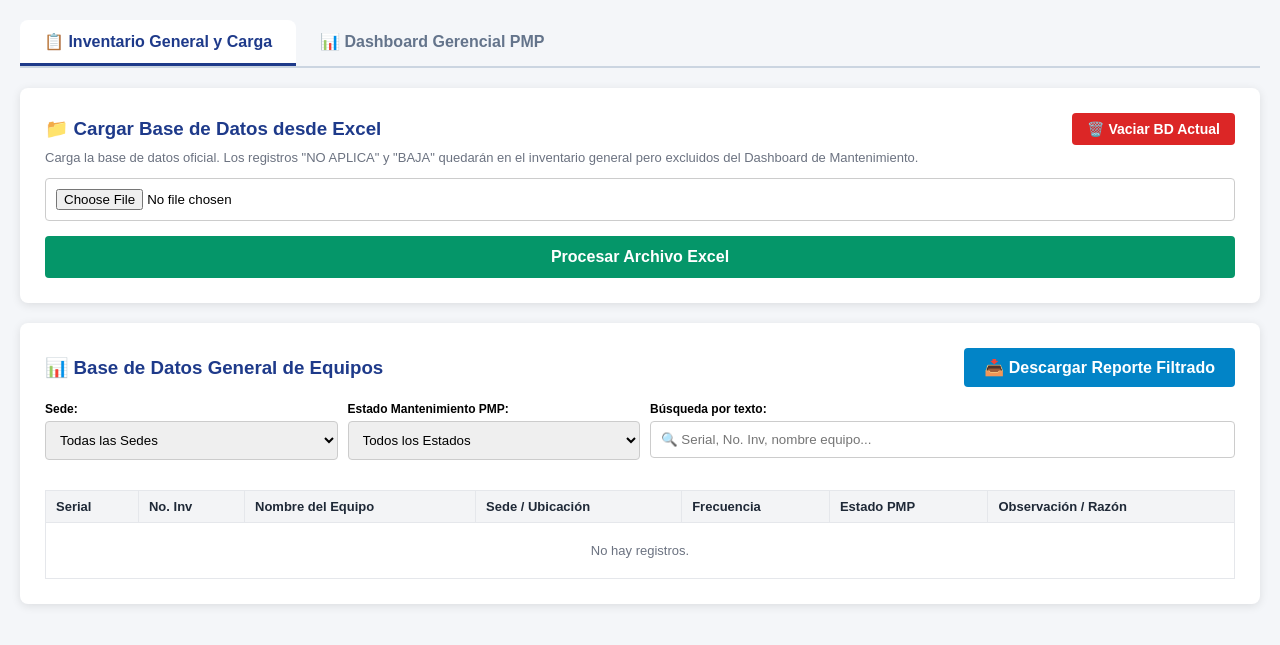
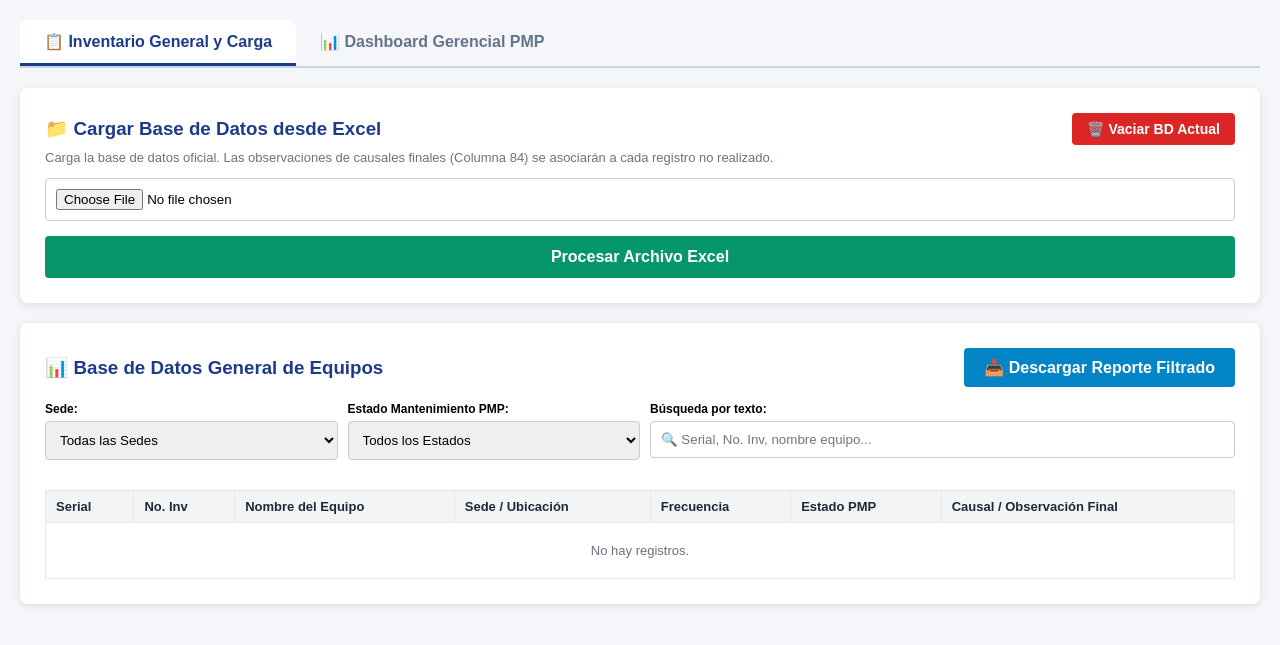
Before and after one commit to dreamsofrock08-gif/inventario-Biomedico, a Flask app: page / in a window 1280 px wide. Shown: the top 645 px of the page. Run offline with Flask 3, Linux system fonts and the light colour scheme; data that the repository does not hold is empty.

```diff
--- a/templates/index.html
+++ b/templates/index.html
@@ -54,7 +54,6 @@
         .charts-grid { display: grid; grid-template-columns: 1fr 1fr; gap: 20px; }
         @media (max-width: 768px) { .charts-grid { grid-template-columns: 1fr; } }
 
-        /* Estilos Ventana Modal Informe Ejecutivo */
         .modal { display: none; position: fixed; z-index: 1000; left: 0; top: 0; width: 100%; height: 100%; overflow: auto; background-color: rgba(0,0,0,0.6); }
         .modal-content { background-color: #fefefe; margin: 3% auto; padding: 30px; border: 1px solid #888; width: 80%; max-width: 900px; border-radius: 8px; box-shadow: 0 5px 15px rgba(0,0,0,0.3); }
         .close { color: #aaa; float: right; font-size: 28px; font-weight: bold; cursor: pointer; }
@@ -84,7 +83,7 @@
                 <h3 style="margin: 0;">📁 Cargar Base de Datos desde Excel</h3>
                 <button type="button" class="btn-danger" onclick="limpiarBaseDatos()">🗑️ Vaciar BD Actual</button>
             </div>
-            <p style="font-size: 13px; color: #6b7280; margin-top: 5px;">Carga la base de datos oficial. Los registros "NO APLICA" y "BAJA" quedarán en el inventario general pero excluidos del Dashboard de Mantenimiento.</p>
+            <p style="font-size: 13px; color: #6b7280; margin-top: 5px;">Carga la base de datos oficial. Las observaciones de causales finales (Columna 84) se asociarán a cada registro no realizado.</p>
 
             <form id="excelForm" enctype="multipart/form-data">
                 <div class="form-group">
@@ -134,7 +133,7 @@
                             <th>Sede / Ubicación</th>
                             <th>Frecuencia</th>
                             <th>Estado PMP</th>
-                            <th>Observación / Razón</th>
+                            <th>Causal / Observación Final</th>
                         </tr>
                     </thead>
                     <tbody id="tablaEquipos">
@@ -152,9 +151,14 @@
                 <h2>📈 Tablero Gerencial de Indicadores PMP</h2>
                 <button onclick="abrirModalInforme()" class="btn-informe">📄 Generar Informe Ejecutivo de Exclusiones</button>
             </div>
-            <p style="font-size: 13px; color: #64748b; margin-bottom: 20px;">
-                * Excluye equipos clasificados como 'NO APLICA' o 'BAJA'. Muestra el cumplimiento real sobre el plan de mantenimiento exigible.
-            </p>
+
+            <!-- FILTRO POR SEDE EN DASHBOARD -->
+            <div style="background: #f8fafc; border: 1px solid #cbd5e1; padding: 15px; border-radius: 6px; margin-bottom: 20px; display: flex; align-items: center; gap: 15px;">
+                <label style="margin: 0; font-weight: bold; min-width: 140px;">🏢 Filtrar por Sede:</label>
+                <select id="filtroSedeDashboard" onchange="cargarDatosDashboard()" style="max-width: 400px; margin: 0;">
+                    <option value="">Todas las Sedes (General)</option>
+                </select>
+            </div>
 
             <div class="kpi-grid">
                 <div class="kpi-card green">
@@ -185,17 +189,17 @@
                     <canvas id="chartDonaCumplimiento" style="max-height: 280px;"></canvas>
                 </div>
                 <div class="card" style="box-shadow: none; border: 1px solid #e2e8f0;">
-                    <h3>Realizados vs Pendientes por Sede</h3>
+                    <h3>Comparativo General por Sedes</h3>
                     <canvas id="chartBarrasSedes" style="max-height: 280px;"></canvas>
                 </div>
             </div>
 
             <div style="margin-top: 25px;">
-                <h3>📋 Razones / Justificaciones de Equipos 'NO REALIZADO'</h3>
+                <h3>📋 Causales de Incumplimiento ('NO REALIZADO')</h3>
                 <table>
                     <thead>
                         <tr>
-                            <th>Observación / Causal Registrada</th>
+                            <th>Causal / Observación Registrada</th>
                             <th style="width: 150px; text-align: center;">Cantidad Equipos</th>
                         </tr>
                     </thead>
@@ -209,7 +213,7 @@
 
 </div>
 
-<!-- VENTANA MODAL PARA INFORME EJECUTIVO INTERACTIVO -->
+<!-- VENTANA MODAL -->
 <div id="modalInforme" class="modal">
     <div class="modal-content" id="modalInformeContent">
         <span class="close no-print" onclick="cerrarModalInforme()">&times;</span>
@@ -245,7 +249,8 @@
     }
 
     async function cargarDatosDashboard() {
-        const res = await fetch('/datos-dashboard');
+        const sedeSeleccionada = document.getElementById('filtroSedeDashboard').value;
+        const res = await fetch(`/datos-dashboard?sede=${encodeURIComponent(sedeSeleccionada)}`);
         const data = await res.json();
 
         document.getElementById('kpiPorcentaje').innerText = data.porcentaje_cumplimiento + '%';
@@ -290,11 +295,11 @@
 
         const tbodyRazones = document.getElementById('tablaRazones');
         if (data.razones_no_realizado.length === 0) {
-            tbodyRazones.innerHTML = '<tr><td colspan="2" style="text-align:center;">No hay equipos no realizados.</td></tr>';
+            tbodyRazones.innerHTML = '<tr><td colspan="2" style="text-align:center;">No hay equipos no realizados en esta sede.</td></tr>';
         } else {
             tbodyRazones.innerHTML = data.razones_no_realizado.map(r => `
                 <tr>
-                    <td>${r.razon}</td>
+                    <td><strong>${r.razon}</strong></td>
                     <td style="text-align:center; font-weight:bold; color:#dc2626;">${r.cantidad}</td>
                 </tr>
             `).join('');
@@ -303,14 +308,15 @@
 
     async function abrirModalInforme() {
         document.getElementById('modalInforme').style.display = 'block';
-        const res = await fetch('/generar-informe-ejecutivo');
+        const sedeSeleccionada = document.getElementById('filtroSedeDashboard').value;
+        const res = await fetch(`/generar-informe-ejecutivo?sede=${encodeURIComponent(sedeSeleccionada)}`);
         const data = await res.json();
 
         let html = `
             <div style="background-color: #f8fafc; border-left: 4px solid #1e3a8a; padding: 15px; margin-bottom: 20px;">
-                <h4 style="margin: 0 0 10px 0; color: #1e3a8a;">1. Resumen de la Brecha Numérica (Conciliación de Inventario)</h4>
+                <h4 style="margin: 0 0 10px 0; color: #1e3a8a;">1. Resumen de Conciliación - ${data.sede}</h4>
                 <p style="font-size: 14px; line-height: 1.5; margin: 0;">
-                    El inventario general registrado cuenta con un total de <strong>${data.total_inventario} equipos</strong>. Sin embargo, para la medición del Plan de Mantenimiento Preventivo (PMP) se excluyen <strong>${data.total_no_aplica + data.total_baja} equipos</strong>, dejando un universo real evaluado de <strong>${data.total_pmp} equipos</strong>.
+                    El inventario en <strong>${data.sede}</strong> registra un total de <strong>${data.total_inventario} equipos</strong>. Se excluyen <strong>${data.total_no_aplica + data.total_baja} equipos</strong> por no ser sujeto de PMP, dejando un universo evaluado de <strong>${data.total_pmp} equipos</strong>.
                 </p>
             </div>
 
@@ -325,37 +331,33 @@
                 </thead>
                 <tbody>
                     <tr>
-                        <td><strong>Universo Total Inventario Biomédico</strong></td>
+                        <td><strong>Universo Total Registrado</strong></td>
                         <td style="text-align: center; font-weight: bold;">${data.total_inventario}</td>
                         <td style="text-align: center;">100.0%</td>
-                        <td>Base General completa</td>
+                        <td>Base General Sede</td>
                     </tr>
                     <tr style="background-color: #fef2f2;">
-                        <td>(-) Equipos Clasificados como 'NO APLICA'</td>
+                        <td>(-) Equipos 'NO APLICA'</td>
                         <td style="text-align: center; font-weight: bold; color: #dc2626;">${data.total_no_aplica}</td>
-                        <td style="text-align: center;">${((data.total_no_aplica / data.total_inventario) * 100).toFixed(1)}%</td>
+                        <td style="text-align: center;">${data.total_inventario > 0 ? ((data.total_no_aplica / data.total_inventario) * 100).toFixed(1) : 0}%</td>
                         <td><span class="badge badge-no-aplica">Excluido de PMP</span></td>
                     </tr>
                     <tr style="background-color: #fef2f2;">
-                        <td>(-) Equipos Dados de 'BAJA'</td>
+                        <td>(-) Equipos 'BAJA'</td>
                         <td style="text-align: center; font-weight: bold; color: #dc2626;">${data.total_baja}</td>
-                        <td style="text-align: center;">${((data.total_baja / data.total_inventario) * 100).toFixed(1)}%</td>
+                        <td style="text-align: center;">${data.total_inventario > 0 ? ((data.total_baja / data.total_inventario) * 100).toFixed(1) : 0}%</td>
                         <td><span class="badge badge-no-aplica">Excluido de PMP</span></td>
                     </tr>
                     <tr style="background-color: #f0fdf4;">
-                        <td><strong>(=) Universo Evaluado en PMP</strong></td>
+                        <td><strong>(=) Universo Evaluado PMP</strong></td>
                         <td style="text-align: center; font-weight: bold; color: #15803d;">${data.total_pmp}</td>
-                        <td style="text-align: center; font-weight: bold;">${((data.total_pmp / data.total_inventario) * 100).toFixed(1)}%</td>
+                        <td style="text-align: center; font-weight: bold;">${data.total_inventario > 0 ? ((data.total_pmp / data.total_inventario) * 100).toFixed(1) : 0}%</td>
                         <td><span class="badge badge-realizado">Base Dashboard</span></td>
                     </tr>
                 </tbody>
             </table>
 
-            <h4 style="color: #1e3a8a; margin-bottom: 10px;">2. Justificación Técnica de los Equipos 'NO APLICA'</h4>
-            <p style="font-size: 13px; color: #475569; margin-top: 0;">
-                Los <strong>${data.total_no_aplica} equipos</strong> no se consideran dentro del PMP por las siguientes razones operativas documentadas:
-            </p>
-
+            <h4 style="color: #1e3a8a; margin-bottom: 10px;">2. Justificación Técnica de Equipos 'NO APLICA'</h4>
             <table style="margin-bottom: 25px;">
                 <thead>
                     <tr>
@@ -364,7 +366,7 @@
                     </tr>
                 </thead>
                 <tbody>
-                    ${data.razones_no_aplica.map(r => `
+                    ${data.razones_no_aplica.length === 0 ? '<tr><td colspan="2" style="text-align:center;">Sin exclusiones en esta sede.</td></tr>' : data.razones_no_aplica.map(r => `
                         <tr>
                             <td>${r.razon}</td>
                             <td style="text-align: center; font-weight: bold; color: #1e3a8a;">${r.cantidad}</td>
@@ -373,7 +375,7 @@
                 </tbody>
             </table>
 
-            <h4 style="color: #1e3a8a; margin-bottom: 10px;">3. Estado del Plan de Mantenimiento Preventivo Evaluado</h4>
+            <h4 style="color: #1e3a8a; margin-bottom: 10px;">3. Cumplimiento del Plan PMP Evaluado</h4>
             <div style="display: flex; gap: 10px; margin-bottom: 10px;">
                 <div style="flex:1; background:#dcfce7; padding:10px; border-radius:4px; text-align:center;">
                     <span style="font-size:11px; font-weight:bold; color:#15803d;">REALIZADOS</span><br>
@@ -389,7 +391,7 @@
                 </div>
             </div>
             <p style="font-size: 13px; color: #475569;">
-                El porcentaje de cumplimiento sobre los mantenimientos exigibles a la fecha alcanza el <strong>${data.porcentaje_cumplimiento}%</strong>.
+                Porcentaje de cumplimiento en <strong>${data.sede}</strong>: <strong>${data.porcentaje_cumplimiento}%</strong>.
             </p>
         `;
 
@@ -404,9 +406,16 @@
         const res = await fetch('/obtener-sedes');
         const sedes = await res.json();
 
-        const selectSedeFiltro = document.getElementById('filtroSedeTabla');
-        selectSedeFiltro.innerHTML = '<option value="">Todas las Sedes</option>';
-        sedes.forEach(s => { selectSedeFiltro.innerHTML += `<option value="${s}">${s}</option>`; });
+        const selectSedeFiltroTabla = document.getElementById('filtroSedeTabla');
+        const selectSedeFiltroDash = document.getElementById('filtroSedeDashboard');
+
+        selectSedeFiltroTabla.innerHTML = '<option value="">Todas las Sedes</option>';
+        selectSedeFiltroDash.innerHTML = '<option value="">Todas las Sedes (General)</option>';
+
+        sedes.forEach(s => {
+            selectSedeFiltroTabla.innerHTML += `<option value="${s}">${s}</option>`;
+            selectSedeFiltroDash.innerHTML += `<option value="${s}">${s}</option>`;
+        });
     }
 
     document.getElementById('excelForm').addEventListener('submit', async (e) => {
@@ -485,7 +494,7 @@
                     <td><strong>${eq.sede}</strong><br><small style="color:#6b7280;">${eq.ubicacion}</small></td>
                     <td>${eq.frecuencia_pmp}</td>
                     <td><span class="badge ${badgeClass}">${eq.cumplimiento_pmp}</span></td>
-                    <td style="font-size:12px; color:#475569;">${eq.observacion ? eq.observacion : '-'}</td>
+                    <td style="font-size:12px; font-weight:bold; color:#475569;">${eq.observacion ? eq.observacion : '-'}</td>
                 </tr>
             `;
         }).join('');
```
